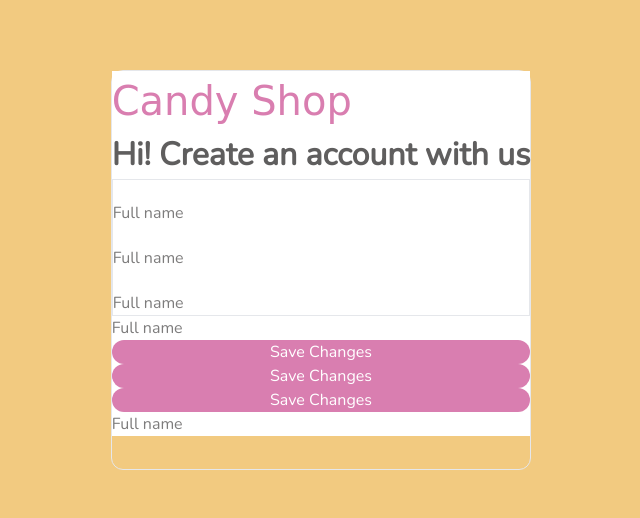
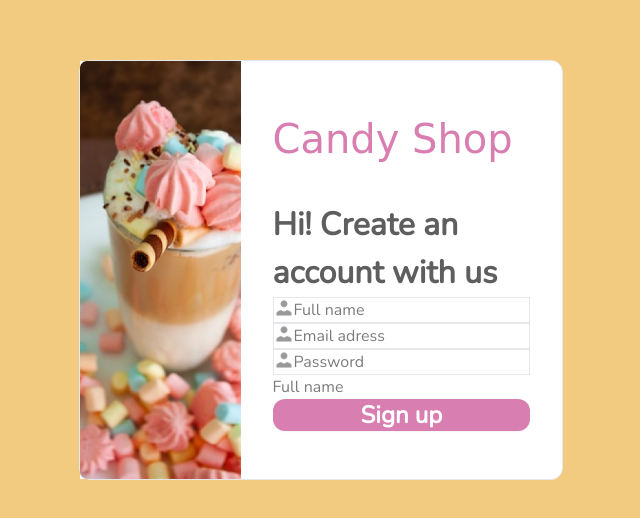
Before and after one commit to GRND0/Sign-up-001, a website: page src/index.html in a window 1280 px wide. Shown: the part 130-648 px from the top of the page, without its empty margins (319-959 px from the left). Drawn offline with nearby package versions, Linux system fonts and the light colour scheme; a web font is replaced by a local one.

Commit message:
aggiustamenti al layout

```diff
--- a/src/index.html
+++ b/src/index.html
@@ -17,44 +17,39 @@
     <div
       class="wrapper flex h-screen w-screen flex-col content-center items-center justify-center bg-z-arancio"
     >
-      <div class="login-desk h-1/2 max-w-4xl rounded-xl border">
-        <div class="login-immagine bg-z-shake"></div>
-        <div class="login-field flex flex-col bg-white">
-          <h2 class="font-z-titolo text-[40px] text-z-rosa">Candy Shop</h2>
+      <div class="login-desk rounded-xl border flex flex-row bg-white">
+        <div class="login-immagine bg-z-shake w-1/3 bg-cover"></div>
+        <div class="login-field w-2/3 flex flex-col px-8 py-12">
+          <h2 class="mb-8 font-z-titolo text-[40px] text-z-rosa">Candy Shop</h2>
           <h2 class="font-z-testi text-[32px] font-bold text-z-testo-enfasi">
             Hi! Create an account with us
           </h2>
-          <div class="campi flex flex-col border">
-            <div>
-              <div class="icona h-5 w-5 bg-z-utente"></div>
+          <div class="campi flex flex-col justify-around">
+            <div class="flex flex-row border">
+              <div class="icona h-5 w-5 bg-z-utente bg-cover "></div>
               <span class="font-z-testi text-[16px] text-z-testo"
                 >Full name</span
               >
             </div>
-            <div>
-              <div class="icona h-5 w-5 bg-z-utente"></div>
+            <div class="flex flex-row border">
+              <div class="icona h-5 w-5 bg-cover bg-z-utente "></div>
               <span class="font-z-testi text-[16px] text-z-testo"
-                >Full name</span
+                >Email adress</span
               >
             </div>
-            <div>
-              <div class="icona h-5 w-5 bg-z-utente"></div>
+            <div class="flex flex-row border">
+              <div class="icona h-5 w-5 bg-cover bg-z-utente "></div>
               <span class="font-z-testi text-[16px] text-z-testo"
-                >Full name</span
+                >Password</span
               >
             </div>
           </div>
           <span class="font-z-testi text-[16px] text-z-testo">Full name</span>
-          <button class="rounded-full bg-z-rosa font-z-testi text-white">
-            Save Changes
+          <button
+            class="rounded-xl bg-z-rosa font-z-testi text-2xl font-semibold text-white shadow-sm"
+          >
+            Sign up
           </button>
-          <button class="rounded-full bg-z-rosa font-z-testi text-white">
-            Save Changes
-          </button>
-          <button class="rounded-full bg-z-rosa font-z-testi text-white">
-            Save Changes
-          </button>
-          <span class="font-z-testi text-[16px] text-z-testo">Full name</span>
         </div>
       </div>
     </div>
--- a/tailwind.config.js
+++ b/tailwind.config.js
@@ -10,8 +10,8 @@ module.exports = {
         "z-testo": "#7d7c7c",
       },
       backgroundImage: {
-        "z-shake": "../assets/shake.jpg",
-        "z-utente" : "../assets/User.png"
+        "z-shake":  "url('./assets/shake.jpg')",
+        "z-utente" : "url('./assets/User.png')"
       },
 
       fontFamily: {
```
Also changed, not shown: dist/assets/User.png (added), dist/assets/shake.jpg (added), dist/output.css.
